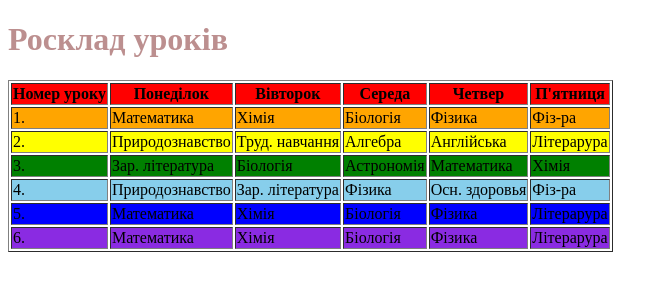
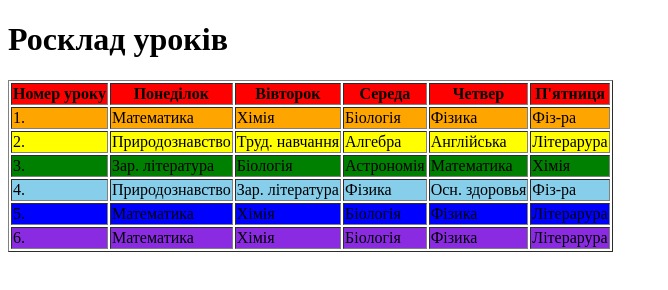
Before and after one commit to David201027/hw-88, a plain HTML site: page index.html in a window 1280 px wide. Shown: the whole page, without its empty margins (0-668 px from the left). Drawn offline with Linux system fonts and the light colour scheme.

Commit message:
Update style.css

```diff
--- a/css/style.css
+++ b/css/style.css
@@ -1,6 +1,3 @@
-h1{
-    color: rosybrown;
-}
 .head{
     background-color: #ff0000;
 }
```
